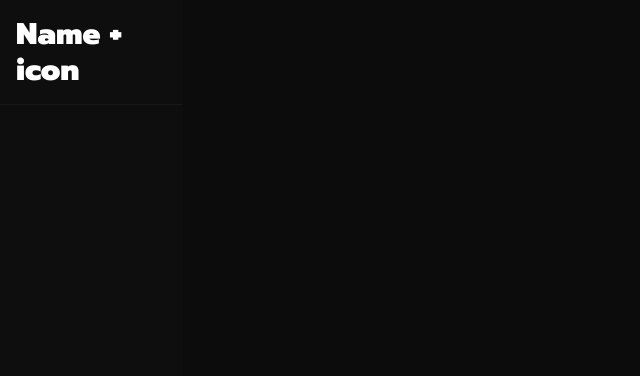
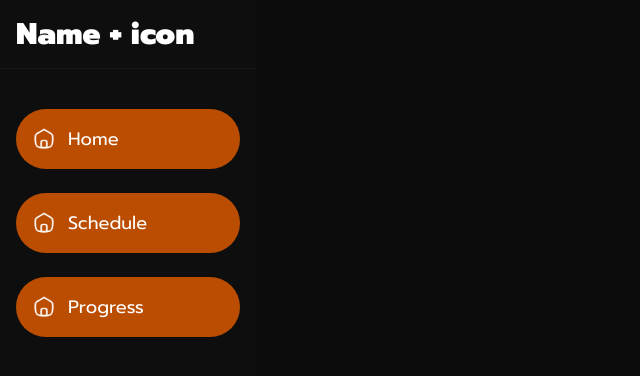
Before and after one commit to markomoev/Revealr, a React (Vite) app: page / in a window 1280 px wide. Shown: the top 376 px of the page, without its empty margins (0-640 px from the left). Built offline with nearby package versions, Linux system fonts and the light colour scheme.

Commit message:
main menu in the sidebar

```diff
--- a/src/components/global/Sidebar.tsx
+++ b/src/components/global/Sidebar.tsx
@@ -1,10 +1,36 @@
+import {Link} from 'react-router-dom'
+
+import HomeIcon from './icons/home.png'
+
 export default function Sidebar(){
 return (
-    <div className = 'w-1/7 h-screen' style={{backgroundColor: 'oklch(16.5% 0 0)'}}>
+    <div className = 'w-64 h-screen flex flex-col' style={{backgroundColor: 'oklch(16.5% 0 0)'}}>
 
         <div className ='w-full'>
-            <p className = 'text-white text-3xl font-semibold p-4'>Name + icon</p>
+            <p className = 'text-white text-3xl font-semibold p-4'>
+                Name + icon
+            </p>
             <hr className = 'border-zinc-900' />
+        </div>
+
+        <div className ='h-screen flex flex-col'>
+            <div className ='w-full p-4 pt-10 flex flex-col gap-6'>
+                <Link to="/" className ='text-white text-lg p-4 rounded-full bg-amber-700 flex flex-row items-center gap-3'>
+                    <img src={HomeIcon} alt="" className='w-6 h-6' />
+                    Home
+                </Link>
+
+                <Link to="/" className ='text-white text-lg p-4 rounded-full bg-amber-700 flex flex-row items-center gap-3'>
+                    <img src={HomeIcon} alt="" className='w-6 h-6' />
+                    Schedule
+                </Link>
+
+                <Link to="/" className ='text-white text-lg p-4 rounded-full bg-amber-700 flex flex-row items-center gap-3'>
+                    <img src={HomeIcon} alt="" className='w-6 h-6' />
+                    Progress
+                </Link>
+            </div>
+
         </div>
     </div>
 )
```
Also changed, not shown: src/components/global/icons/home.png (added).
